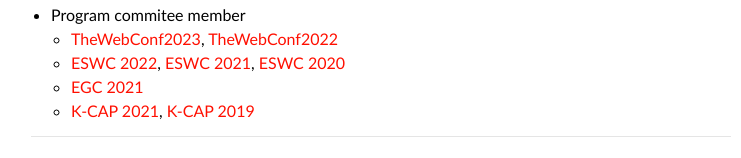
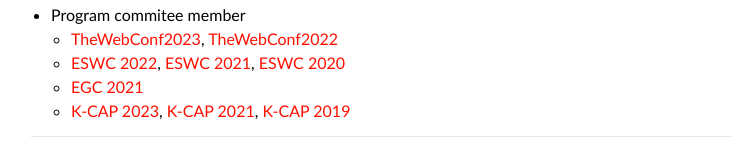
Before and after one commit to yoanchabot/yoanchabot.github.io, a Jekyll site: the page built from publications.md, in a window 1280 px wide and 900 px high, scrolled down 2590 px. Shown: the part 727-885 px from the top of the window, without its empty margins (259-1000 px from the left). Built offline with Jekyll 4.4.1, drawn with Linux system fonts in a browser that asks for light colours.

Commit message:
Update publications.md

```diff
--- a/publications.md
+++ b/publications.md
@@ -68,4 +68,4 @@
   * [TheWebConf2023](https://www2023.thewebconf.org/), [TheWebConf2022](https://www2022.thewebconf.org/)
   * [ESWC 2022](https://2022.eswc-conferences.org/), [ESWC 2021](https://2021.eswc-conferences.org/), [ESWC 2020](https://2020.eswc-conferences.org/)
   * [EGC 2021](https://egc2021.sciencesconf.org/)
-  * [K-CAP 2021](https://www.k-cap.org/2021/index.html), [K-CAP 2019](http://www.k-cap.org/2019/)
+  * [K-CAP 2023](https://www.k-cap.org/2023/index.html), [K-CAP 2021](https://www.k-cap.org/2021/index.html), [K-CAP 2019](http://www.k-cap.org/2019/)
```
